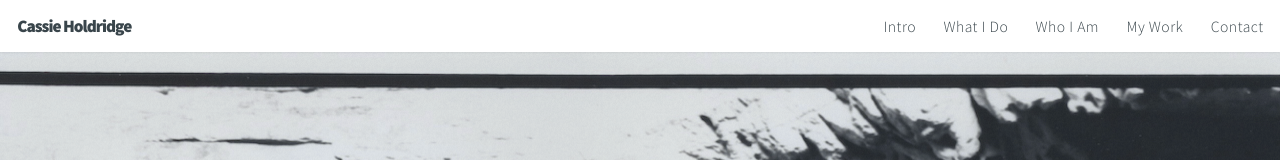
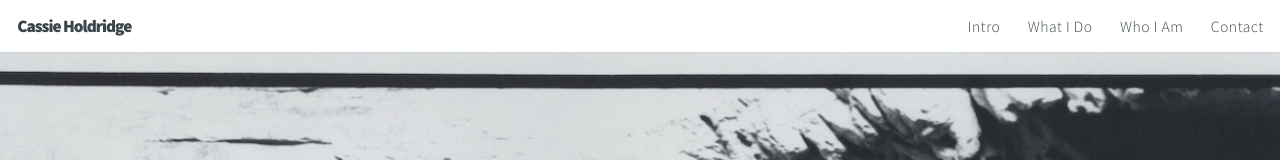
Before and after one commit to ohcassie/CLH, a plain HTML site: page cassieholdridge/index.html in a window 1280 px wide. Shown: the top 160 px of the page. Drawn offline with Linux system fonts and the light colour scheme.

Commit message:
Update index.html

```diff
--- a/cassieholdridge/index.html
+++ b/cassieholdridge/index.html
@@ -24,7 +24,6 @@
 							<li><a href="#intro">Intro</a></li>
 							<li><a href="#one">What I Do</a></li>
 							<li><a href="#two">Who I Am</a></li>
-							<li><a href="#work">My Work</a></li>
 							<li><a href="#contact">Contact</a></li>
 						</ul>
 					</nav>
```
